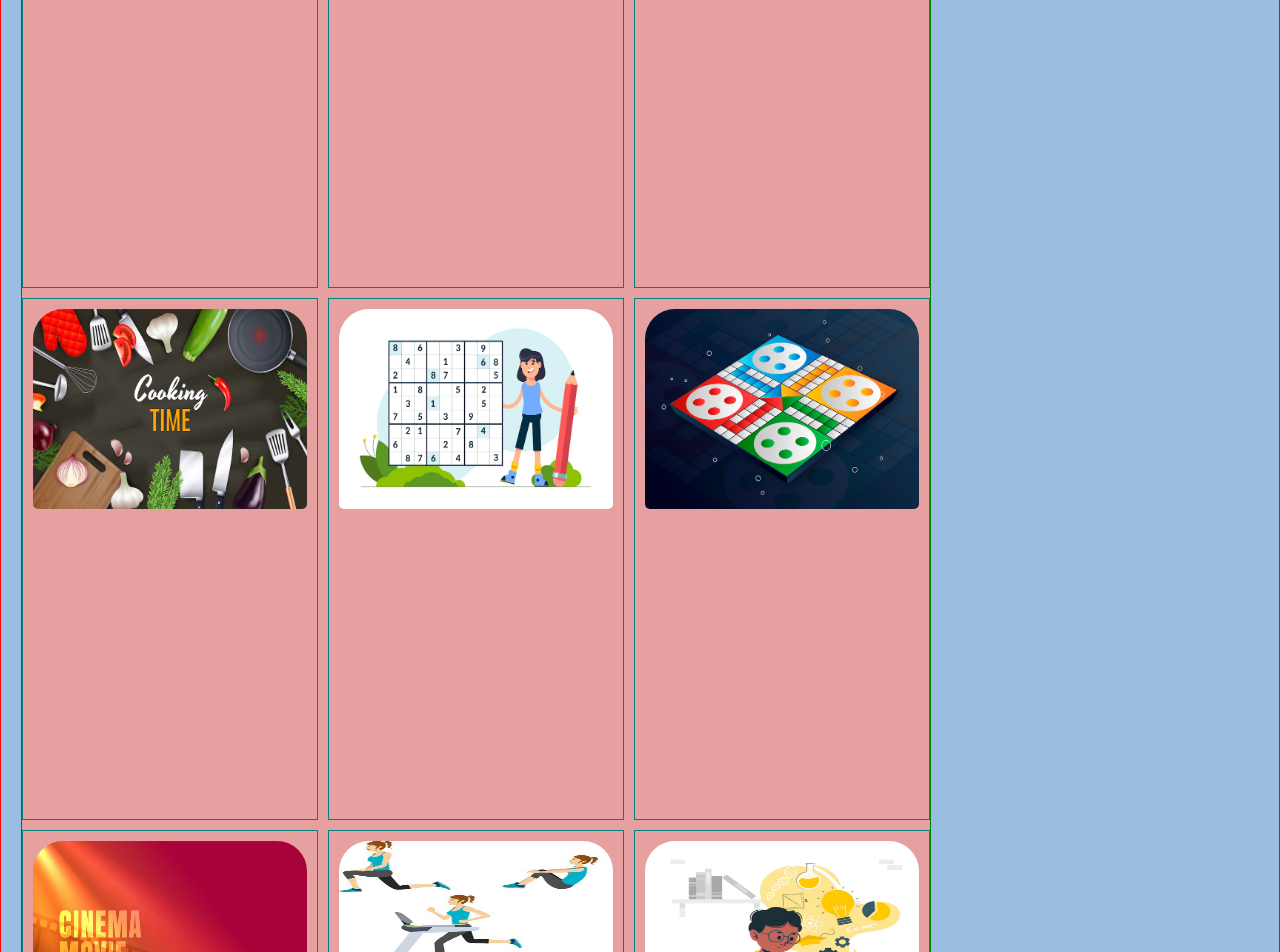
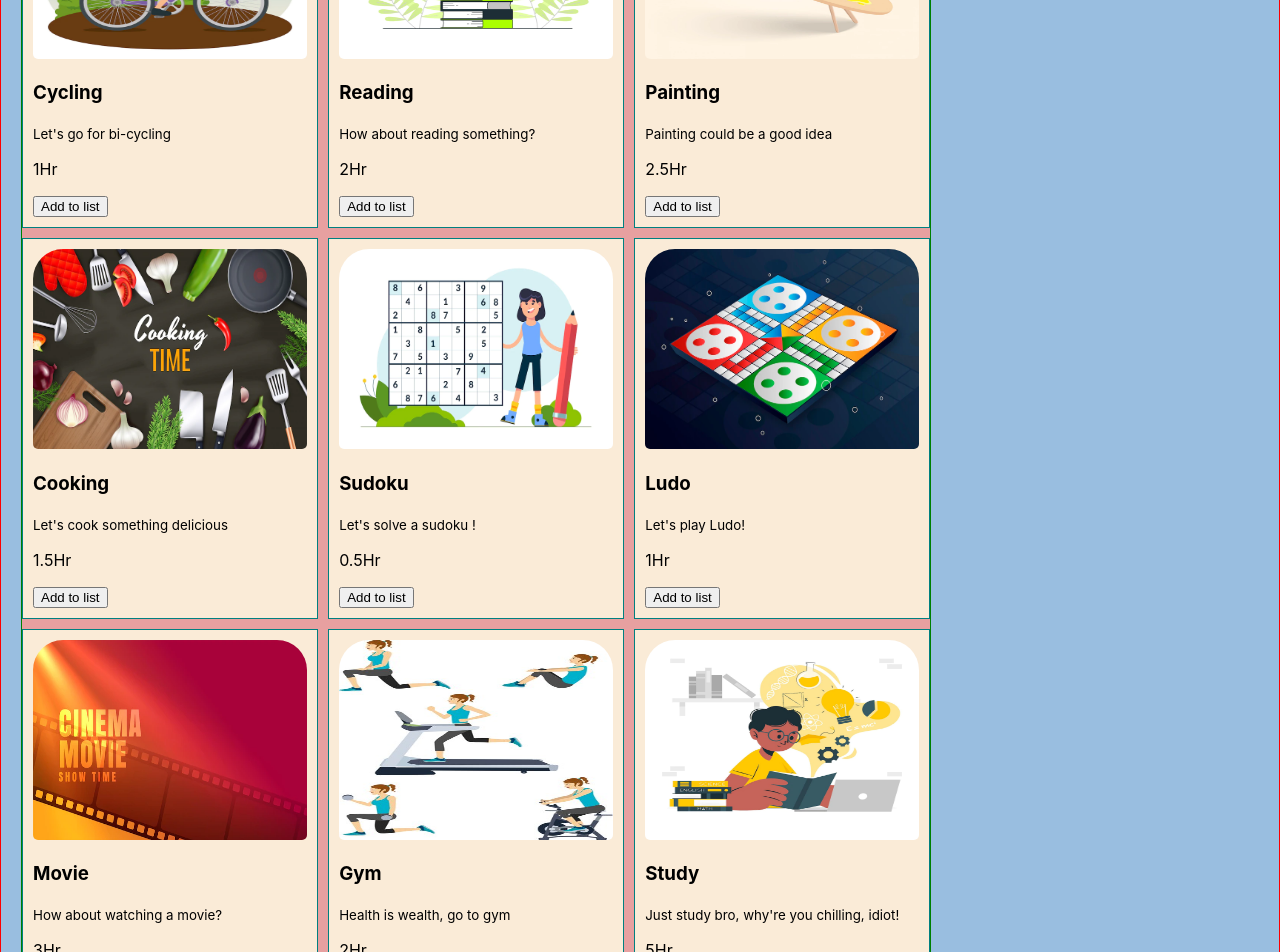
Before and after one commit to e-mm-u/ki-kora-jay, a React (Create React App) app: page / in a window 1280 px wide. Shown: the part 340-1292 px from the top of the page. Built offline with nearby package versions, Linux system fonts and the light colour scheme.

Commit message:
activities section done

```diff
--- a/public/products.json
+++ b/public/products.json
@@ -2,54 +2,63 @@
     {
         "id": "1",
         "name": "Cycling",
+        "details" : "Let's go for bi-cycling",
         "img": "./images/cycling.webp",
         "time": "1"
     },
     {
         "id": "2",
         "name": "Reading",
+        "details" : "How about reading something?",
         "img": "./images/reading.webp",
         "time": "2"
     },
     {
         "id": "3",
         "name": "Painting",
+        "details" : "Painting could be a good idea",
         "img": "./images/painting.webp",
         "time": "2.5"
     },
     {
         "id": "4",
         "name": "Cooking",
+        "details" : "Let's cook something delicious",
         "img": "./images/cooking.webp",
         "time": "1.5"
     },
     {
         "id": "5",
         "name": "Sudoku",
+        "details" : "Let's solve a sudoku !",
         "img": "./images/sudoku.webp",
         "time": "0.5"
     },
     {
         "id": "6",
         "name": "Ludo",
+        "details" : "Let's play Ludo!",
         "img": "./images/ludo.webp",
         "time": "1"
     },
     {
         "id": "7",
         "name": "Movie",
+        "details" : "How about watching a movie?",
         "img": "./images/movie.webp",
         "time": "3"
     },
     {
         "id": "8",
-        "name": "Zym",
+        "name": "Gym",
+        "details" : "Health is wealth, go to gym",
         "img": "./images/zym.jpg",
         "time": "2"
     },
     {
         "id": "9",
         "name": "Study",
+        "details" : "Just study bro, why're you chilling, idiot!",
         "img": "./images/study.webp",
         "time": "5"
     }
--- a/src/components/Activities/Activities.js
+++ b/src/components/Activities/Activities.js
@@ -6,15 +6,20 @@ const Activities = () => {
     const [activities, setActivities] = useState([])
     useEffect(() => {
         fetch('products.json')
-        .then(res => res.json())
-        .then(data => setActivities(data))
+            .then(res => res.json())
+            .then(data => setActivities(data))
     }, [])
 
     return (
-        <div className='activities'>
-            {
-                activities.map(activity =><Activity activity={activity}></Activity>)
-            }
+        <div>
+            <h1>Add activities to your list and get it done. </h1>
+
+            <div className='activities'>
+
+                {
+                    activities.map(activity => <Activity activity={activity}></Activity>)
+                }
+            </div>
         </div>
     );
 };
--- a/src/components/Activity/Activity.css
+++ b/src/components/Activity/Activity.css
@@ -1,6 +1,7 @@
 .activity-card{
-    height: 500px;
+    /* height: 500px; */
     /* width: 100%; */
+    background-color:antiquewhite;
     padding: 10px;
     border: 1px solid teal;
 }
--- a/src/components/Activity/Activity.js
+++ b/src/components/Activity/Activity.js
@@ -2,11 +2,19 @@ import React from 'react';
 import './Activity.css'
 
 const Activity = (props) => {
+    const { img, name, details, time } = props.activity;
     return (
-        <div className='activity-card'>
-            <div className='activity'>
-                <img src={props.activity.img} alt="" />
+        <div>
+            <div className='activity-card'>
+                <div className='activity'>
+                    <img src={img} alt="" />
+                    <h3>{name}</h3>
+                    <small>{details}</small>
+                    <p>{time}Hr</p>
+                    <button>Add to list</button>
 
+
+                </div>
             </div>
         </div>
     );
```
